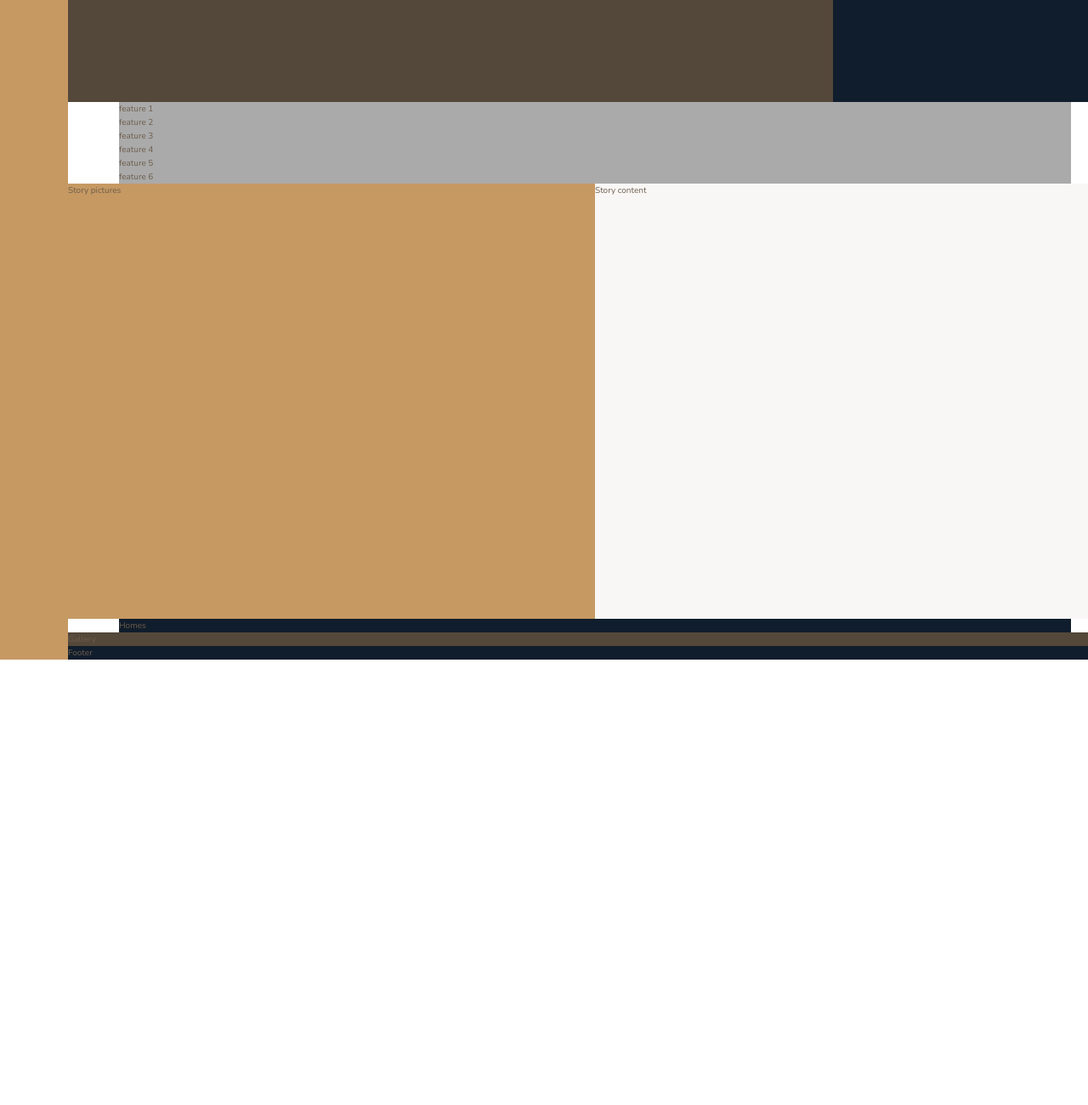
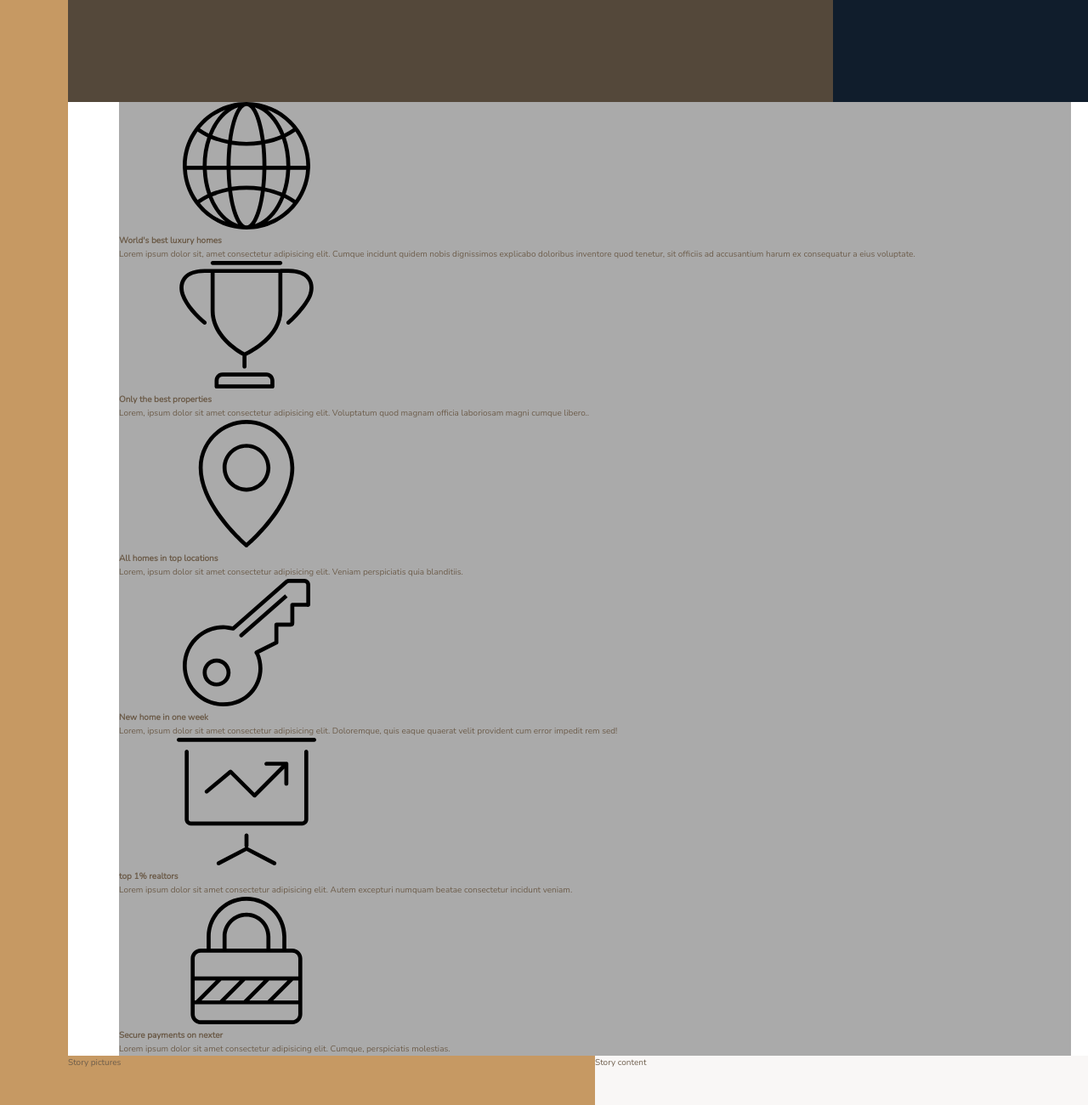
Before and after one commit to danidz96/nexter, a website: page index.html in a window 1280 px wide. Shown: the part 520-1820 px from the top of the page at 85% size. Before the commit the page ends 1296 px from the top, so only its background shows below. Drawn offline with nearby package versions, Linux system fonts and the light colour scheme.

Commit message:
add features html

```diff
--- a/index.html
+++ b/index.html
@@ -21,12 +21,55 @@
   <div class="realtors">Top 3 realtors</div>
 
   <section class="features">
-    <div class="feature">feature 1</div>
-    <div class="feature">feature 2</div>
-    <div class="feature">feature 3</div>
-    <div class="feature">feature 4</div>
-    <div class="feature">feature 5</div>
-    <div class="feature">feature 6</div>
+    <div class="feature">
+      <svg class="feature__icon">
+        <use xlink:href="img/sprite.svg#icon-global">
+          <h4 class="heading-4">World's best luxury homes</h4>
+          <p class="feature__text">Lorem ipsum dolor sit, amet consectetur adipisicing elit. Cumque incidunt quidem
+            nobis dignissimos explicabo doloribus inventore quod tenetur, sit officiis ad accusantium harum ex
+            consequatur a eius voluptate.</p>
+      </svg>
+    </div>
+    <div class="feature">
+      <svg class="feature__icon">
+        <use xlink:href="img/sprite.svg#icon-trophy">
+          <h4 class="heading-4">Only the best properties</h4>
+          <p class="feature__text">Lorem, ipsum dolor sit amet consectetur adipisicing elit. Voluptatum quod magnam
+            officia laboriosam magni cumque libero..</p>
+      </svg>
+    </div>
+    <div class="feature">
+      <svg class="feature__icon">
+        <use xlink:href="img/sprite.svg#icon-map-pin">
+          <h4 class="heading-4">All homes in top locations</h4>
+          <p class="feature__text">Lorem, ipsum dolor sit amet consectetur adipisicing elit. Veniam perspiciatis quia
+            blanditiis.</p>
+      </svg>
+    </div>
+    <div class="feature">
+      <svg class="feature__icon">
+        <use xlink:href="img/sprite.svg#icon-key">
+          <h4 class="heading-4">New home in one week</h4>
+          <p class="feature__text">Lorem, ipsum dolor sit amet consectetur adipisicing elit. Doloremque, quis eaque
+            quaerat velit provident cum error impedit rem sed!</p>
+      </svg>
+    </div>
+    <div class="feature">
+      <svg class="feature__icon">
+        <use xlink:href="img/sprite.svg#icon-presentation">
+          <h4 class="heading-4">top 1% realtors</h4>
+          <p class="feature__text">Lorem ipsum dolor sit amet consectetur adipisicing elit. Autem excepturi numquam
+            beatae consectetur incidunt veniam.</p>
+      </svg>
+    </div>
+    <div class="feature">
+      <svg class="feature__icon">
+        <use xlink:href="img/sprite.svg#icon-lock">
+          <h4 class="heading-4">Secure payments on nexter</h4>
+          <p class="feature__text">Lorem ipsum dolor sit amet consectetur adipisicing elit. Cumque, perspiciatis
+            molestias.</p>
+      </svg>
+    </div>
   </section>
 
   <div class="story__pictures">Story pictures</div>
```
